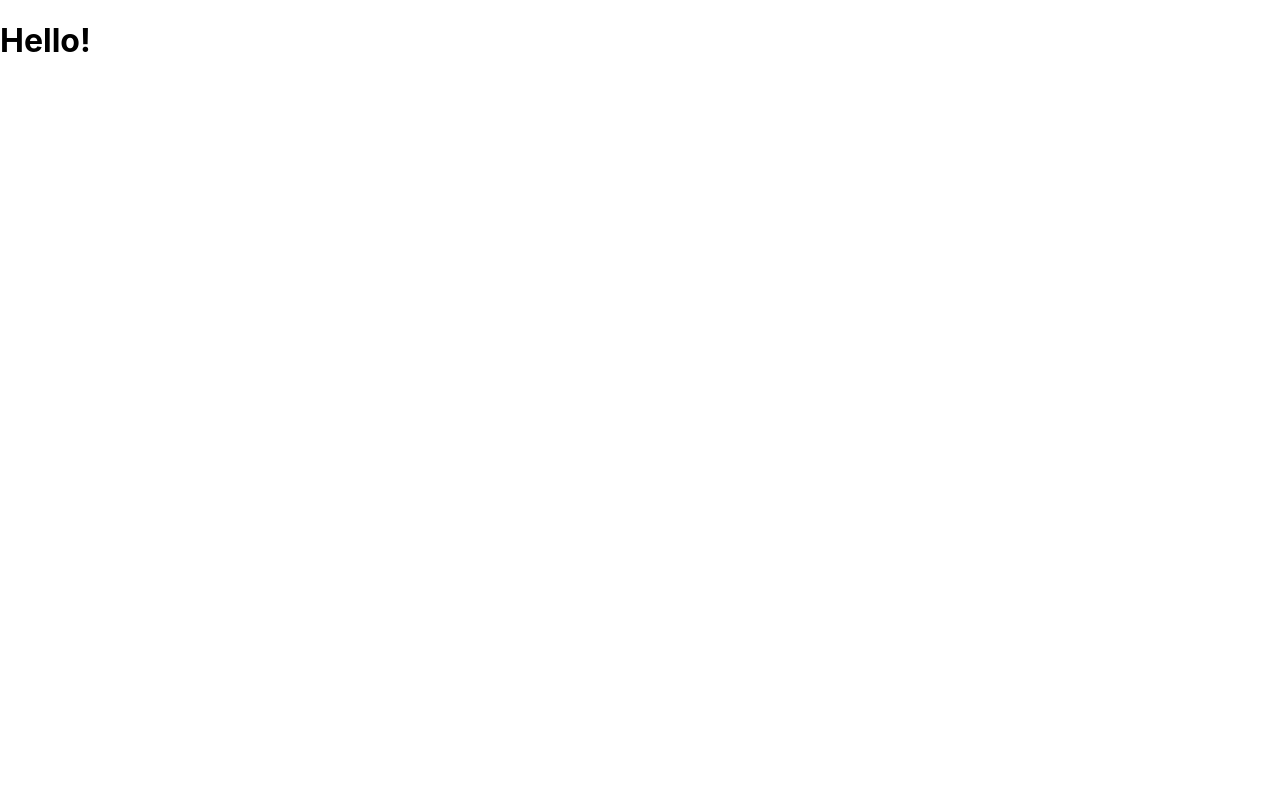
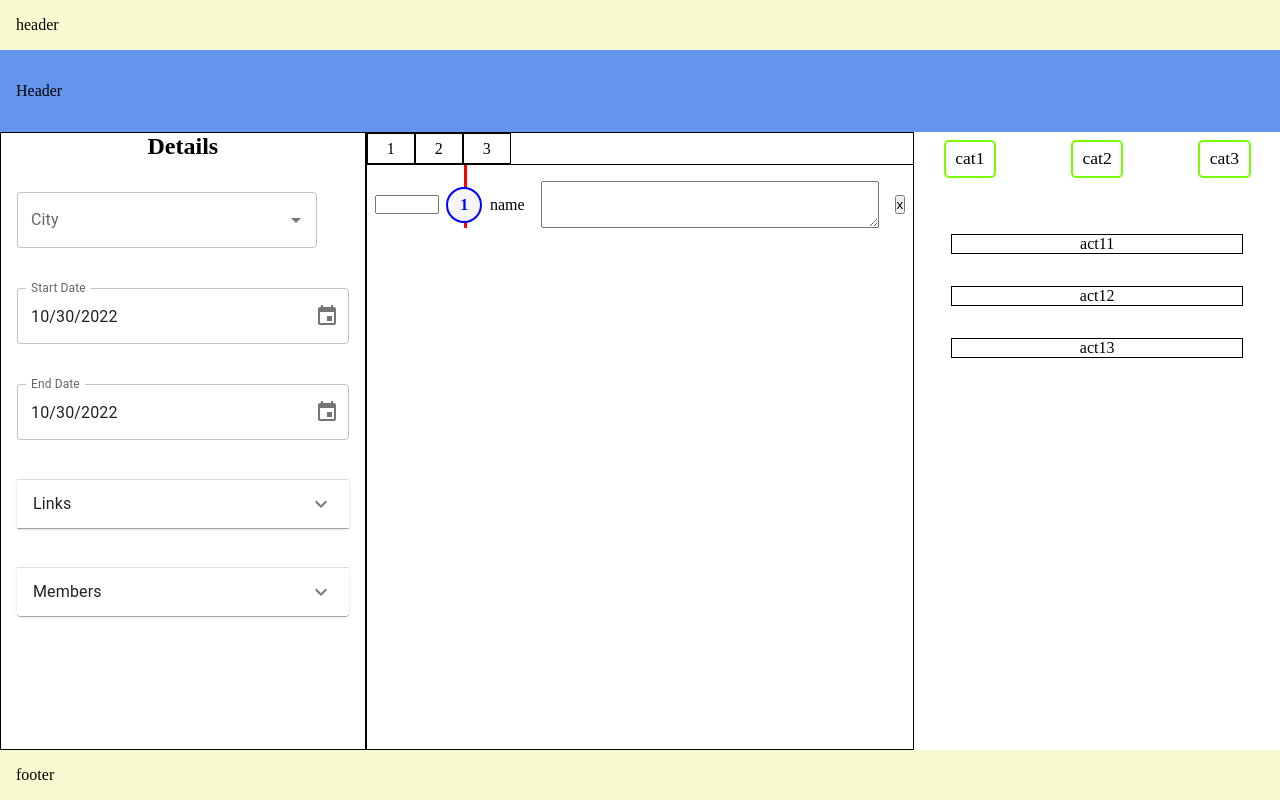
Before and after one commit to Andrei0872/group-vacation-planner, a React (Create React App) app in the folder client/: page / in a window 1280 px wide. Built offline with nearby package versions, Linux system fonts and the light colour scheme.

Commit message:
feat: add initial version of the layout

```diff
--- a/client/src/App.css
+++ b/client/src/App.css
@@ -1,38 +1,15 @@
-.App {
-  text-align: center;
+.layout-container {
+  height: 100%;
+  display: grid;
+  grid-template-rows: auto 1fr auto;
 }
 
-.App-logo {
-  height: 40vmin;
-  pointer-events: none;
+header {
+  padding: 1rem;
+  background: lightgoldenrodyellow;
 }
 
-@media (prefers-reduced-motion: no-preference) {
-  .App-logo {
-    animation: App-logo-spin infinite 20s linear;
-  }
+footer {
+  padding: 1rem;
+  background: lightgoldenrodyellow;
 }
-
-.App-header {
-  background-color: #282c34;
-  min-height: 100vh;
-  display: flex;
-  flex-direction: column;
-  align-items: center;
-  justify-content: center;
-  font-size: calc(10px + 2vmin);
-  color: white;
-}
-
-.App-link {
-  color: #61dafb;
-}
-
-@keyframes App-logo-spin {
-  from {
-    transform: rotate(0deg);
-  }
-  to {
-    transform: rotate(360deg);
-  }
-}
--- a/client/src/App.js
+++ /dev/null
@@ -1,7 +0,0 @@
-import './App.css';
-
-function App() {
-  return <h1>Hello!</h1>
-}
-
-export default App;
--- /dev/null
+++ b/client/src/App.jsx
@@ -0,0 +1,20 @@
+import './App.css';
+import { Button } from '@mui/material';
+import TripPlanner from './components/TripPlanner';
+import { AdapterMoment } from '@mui/x-date-pickers/AdapterMoment';
+import { LocalizationProvider } from '@mui/x-date-pickers/LocalizationProvider';
+
+
+function App() {
+  return (
+    <LocalizationProvider dateAdapter={AdapterMoment}>
+      <div className='layout-container'>
+        <header>header</header>
+        <TripPlanner />
+        <footer>footer</footer>
+      </div>
+    </LocalizationProvider>
+  )
+}
+
+export default App;
--- /dev/null
+++ b/client/src/components/TripPlanner.css
@@ -0,0 +1,166 @@
+.trip-planner-plan {
+  display: grid;
+  grid-template-columns: 2fr 3fr 2fr;
+  flex-grow: 1;
+}
+
+.trip-planner-header {
+  padding: 2rem 1rem;
+  background: cornflowerblue;
+}
+
+.details {
+  display: flex;
+  flex-direction: column;
+  gap: 2rem;
+}
+
+.details__title {
+  text-align: center;
+}
+
+.trip-planner-header {
+  padding: 2rem 1rem;
+  background: cornflowerblue;
+}
+
+.details {
+  display: flex;
+  flex-direction: column;
+  gap: 2rem;
+  height: 100%;
+  border: 1px solid black;
+}
+
+.details__title {
+  text-align: center;
+}
+
+.trip-planner {
+  display: flex;
+  flex-direction: column;
+}
+
+.details__inputs {
+  display: flex;
+  height: 100%;
+  flex-direction: column;
+  gap: 2.5rem;
+  padding-inline: 1rem;
+}
+
+/* DayPlanner */
+
+ul.days-planner__days {
+  display: flex;
+  list-style: none;
+  height: 2rem;
+  border-bottom: 1px solid black;
+}
+
+li.days-planner__day {
+  flex-basis: 3rem;
+  border: 1px solid black;
+  display: flex;
+  justify-content: center;
+  align-items: center;
+  cursor: pointer;
+}
+
+.selected-day__activity {
+  display: flex;
+  align-items: center;
+  column-gap: 1rem;
+  padding-inline: 0.5rem;
+  position: relative;
+  cursor: pointer;
+}
+
+.selected-day__activity::after {
+  content: attr(data-index);
+  position: absolute;
+  width: 2rem;
+  height: 2rem;
+  border-radius: 50%;
+  border: 2px solid blue;
+  background-color: whitesmoke;
+  color: blue;
+  display: flex;
+  justify-content: center;
+  align-items: center;
+  left: var(--left-space);
+  transform: translateX(-50%);
+  z-index: 1;
+  font-weight: bold;
+}
+
+.selected-day__activities {
+  flex-grow: 1;
+  display: flex;
+  list-style: none;
+  flex-direction: column;
+  gap: var(--activities-gap);
+  padding-block-start: 1rem;
+  position: relative;
+
+  --left-space: 6.1rem;
+}
+
+.selected-day__activities::after {
+  content: '';
+  position: absolute;
+  height: 100%;
+  width: 3px;
+  background: red;
+  top: 0;
+  left: var(--left-space);
+}
+
+.selected-day__hrs > input {
+  width: 4rem;
+  margin-right: 2.2rem;
+}
+
+.selected-day__notes {
+  flex-grow: 1;
+}
+
+/* Activities */
+
+ul.activities__categories {
+  list-style: none;
+  display: flex;
+  flex-wrap: wrap;
+  justify-content: space-around;
+  gap: 1rem 2rem;
+  list-style: none;
+  padding: .5rem;
+}
+
+li.activities__category {
+  border: 2px solid lawngreen;
+  padding: .4rem .6rem;
+  border-radius: 5px;
+  cursor: pointer;
+  color: black;
+  font-size: 1.1rem;
+}
+
+ul.activities__list {
+  list-style: none;
+  display: flex;
+  flex-direction: column;
+  align-items: center;
+  gap: 2rem;
+  margin-top: 3rem;
+}
+
+li.activity {
+  border: 1px solid black;
+  width: 80%;
+  text-align: center;
+}
+
+.days-planner {
+  border: 1px solid black;
+}
--- /dev/null
+++ b/client/src/components/TripPlanner.jsx
@@ -0,0 +1,157 @@
+import { Accordion, AccordionDetails, AccordionSummary, Autocomplete, TextField, Typography } from '@mui/material'
+import './TripPlanner.css'
+import { DesktopDatePicker } from '@mui/x-date-pickers/DesktopDatePicker';
+import ExpandMoreIcon from '@mui/icons-material/ExpandMore';
+
+
+const Details = () => {
+  const options = [
+    { label: 'Country1, City1', id: '1' },
+    { label: 'Country1, City2', id: '2' },
+  ]
+
+  return (
+    <div className='details'>
+      <h2 className='details__title'>Details</h2>
+
+      <div className='details__inputs'>
+        <Autocomplete
+          disablePortal
+          options={options}
+          sx={{ width: 300 }}
+          renderInput={(params) => <TextField {...params} label="City" />}
+        />
+
+        <DesktopDatePicker
+          label="Start Date"
+          inputFormat="MM/DD/YYYY"
+          // value={value}
+          // onChange={handleChange}
+          renderInput={(params) => <TextField {...params} />}
+        />
+
+        <DesktopDatePicker
+          label="End Date"
+          inputFormat="MM/DD/YYYY"
+          // value={value}
+          // onChange={handleChange}
+          renderInput={(params) => <TextField {...params} />}
+        />
+
+        {/* onChange={handleChange('panel1') */}
+        {/* expanded === 'panel1' */}
+        <Accordion expanded={false}>
+          <AccordionSummary
+            expandIcon={<ExpandMoreIcon />}
+            aria-controls="panel1bh-content"
+            id="panel1bh-header"
+          >
+            <Typography sx={{ width: '33%', flexShrink: 0 }}>
+              Links
+            </Typography>
+          </AccordionSummary>
+          <AccordionDetails>
+            <Typography>
+              Nulla facilisi. Phasellus sollicitudin nulla et quam mattis feugiat.
+              Aliquam eget maximus est, id dignissim quam.
+            </Typography>
+            test
+          </AccordionDetails>
+        </Accordion>
+
+        <Accordion expanded={false}>
+          <AccordionSummary
+            expandIcon={<ExpandMoreIcon />}
+            aria-controls="panel1bh-content"
+            id="panel1bh-header"
+          >
+            <Typography sx={{ width: '33%', flexShrink: 0 }}>
+              Members
+            </Typography>
+          </AccordionSummary>
+          <AccordionDetails>
+            <Typography>
+              Nulla facilisi. Phasellus sollicitudin nulla et quam mattis feugiat.
+              Aliquam eget maximus est, id dignissim quam.
+            </Typography>
+            test
+          </AccordionDetails>
+        </Accordion>
+      </div>
+    </div>
+  )
+}
+
+const DayActivity = () => {}
+const DaysPlanner = () => {
+  const daysCount = 3;
+
+  return (
+    <div className='days-planner'>
+      <ul className='days-planner__days'>
+        {
+          Array.from({ length: daysCount })
+            .map((_, i) => <li
+                className='days-planner__day'
+              >
+                {i + 1}
+              </li>
+            )
+        }
+      </ul>
+
+      <ul className='selected-day__activities'>
+        <li data-index={1} className='selected-day__activity'>
+          <div className='selected-day__hrs'><input type="text" /></div>
+          <div className='selected-day__name'>name</div>
+          <textarea className='selected-day__notes' name="" id="" cols="30" rows="3"></textarea>
+          <div className='selected-day__actions'>
+            <button>x</button>
+          </div>
+        </li>
+      </ul>
+    </div>
+  )
+}
+
+const Activities = () => {
+  return (
+    <div className='activities'>
+      <ul className='activities__categories'>
+        <li className='activities__category'>cat1</li>
+        <li className='activities__category'>cat2</li>
+        <li className='activities__category'>cat3</li>
+      </ul>
+
+      <ul className='activities__list'>
+        <li className='activity'>act11</li>
+        <li className='activity'>act12</li>
+        <li className='activity'>act13</li>
+      </ul>
+    </div>
+  )
+}
+
+const Header = () => {
+  return (
+    <div className='trip-planner-header'>
+      Header
+    </div>
+  )
+}
+
+function TripPlanner () {
+  return (
+    <main className='trip-planner'>
+      <Header />
+
+      <section className='trip-planner-plan'>
+        <Details />
+        <DaysPlanner />
+        <Activities />
+      </section>
+    </main>
+  )
+}
+
+export default TripPlanner
--- a/client/src/index.css
+++ b/client/src/index.css
@@ -1,13 +1,13 @@
-body {
+* {
   margin: 0;
-  font-family: -apple-system, BlinkMacSystemFont, 'Segoe UI', 'Roboto', 'Oxygen',
-    'Ubuntu', 'Cantarell', 'Fira Sans', 'Droid Sans', 'Helvetica Neue',
-    sans-serif;
-  -webkit-font-smoothing: antialiased;
-  -moz-osx-font-smoothing: grayscale;
+  padding: 0;
+  box-sizing: border-box;
 }
 
-code {
-  font-family: source-code-pro, Menlo, Monaco, Consolas, 'Courier New',
-    monospace;
+html, body {
+  height: 100%;
 }
+
+#root {
+  height: 100%;
+}
```
Also changed, not shown: client/package.json (+7 -0 lines), 1 other file (tests, documents, lock files or other folders).
